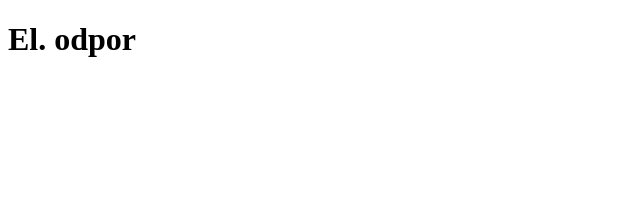
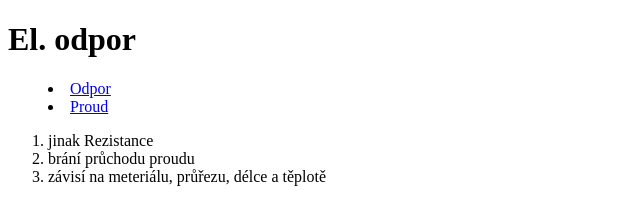
Before and after one commit to Matej-Kovar/Seznamy, a plain HTML site: page index.html in a window 1280 px wide. Shown: the whole page, without its empty margins (0-640 px from the left). Drawn offline with Linux system fonts and the light colour scheme.

Commit message:
index complete

```diff
--- a/index.html
+++ b/index.html
@@ -7,6 +7,14 @@
 </head>
 <body>
     <h1>El. odpor</h1>
-
+    <menu>
+        <li><a href="./index.html">Odpor</a></li>
+        <li><a href="./proud.html">Proud</a></li>
+    </menu>
+    <ol>
+        <li>jinak Rezistance</li>
+        <li>brání průchodu proudu</li>
+        <li>závisí na meteriálu, průřezu, délce a těplotě</li>
+    </ol>
 </body>
 </html>
```
Also changed, not shown: proud.html (added).
